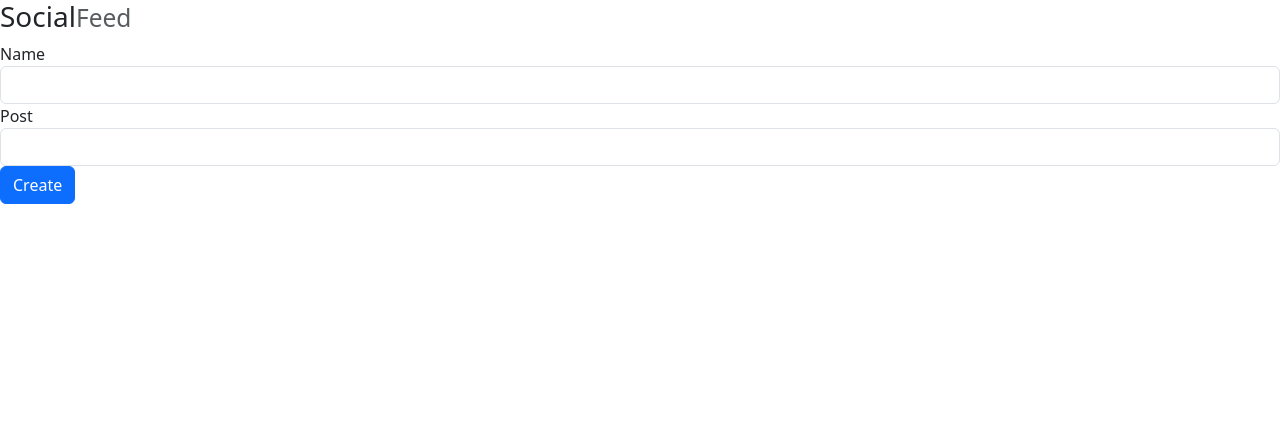
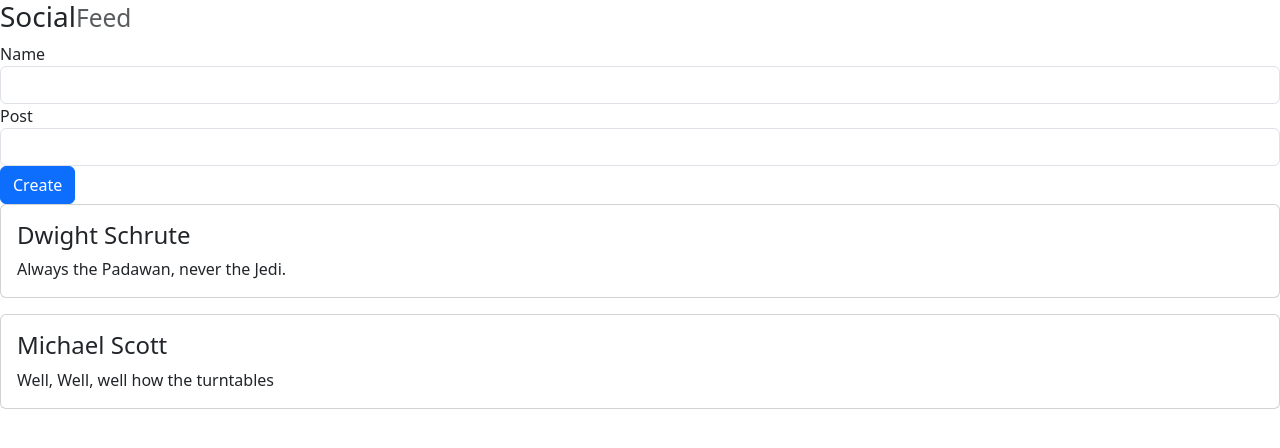
Before and after one commit to StevenBurkard/social-feed-project, a React (Create React App) app: page / in a window 1280 px wide. Shown: the top 448 px of the page. Built offline with nearby package versions, Linux system fonts and the light colour scheme.

Commit message:
feat: User is able to create a new post and see it displayed along with the other posts currently displayed

```diff
--- a/src/App.js
+++ b/src/App.js
@@ -1,16 +1,26 @@
 import React, { useState } from 'react';
 import NavBar from './Components/NavBar/NavBar';
 import CreatePostForm from './Components/CreatePostForm/CreatePostForm';
+import PostList from './Components/PostList/PostList';
 
 
 function App() {
 
-  const [posts, setPosts] = useState([{name: "John Doe", message: "It's raining outside.."}])
+  const [posts, setPosts] = useState([
+    {name: "Dwight Schrute", message: "Always the Padawan, never the Jedi."},
+    {name: "Michael Scott", message: "Well, Well, well how the turntables"}
+  ]);
+
+  const AddNewPost = (newPost) => {
+    setPosts([...posts, { id: posts.length + 1, ...newPost}]);
+  }
+
 
   return (
     <div>
       <NavBar />
-      <CreatePostForm />
+      <CreatePostForm addPost={AddNewPost} />
+      <PostList posts={posts} />
 
     </div>
   );
--- a/src/Components/CreatePostForm/CreatePostForm.jsx
+++ b/src/Components/CreatePostForm/CreatePostForm.jsx
@@ -8,23 +8,23 @@ const CreatePostForm = ({ addPost }) => {
     const sendSubmit = (e) => {
         e.preventDefault();
 
-        addPost({name, message});
+        addPost({name: name, message: message});
 
         setName('');
         setMessage('');
     }
 
     return (
-        <form>
+        <form onSubmit={sendSubmit}>
             <div className='form-group'>
-                <label for="fullName">Name</label>
-                <input type="text" className="form-control" id="fullName"></input>
+                <label htmlFor="fullName">Name</label>
+                <input type="text" className="form-control" id="fullName" onChange={(event) => setName(event.target.value)} value={name}></input>
             </div>
             <div className="form-group">
-                <label for="message">Post</label>
-                <input type="text" class="form-control" id="message"></input>
+                <label htmlFor="message">Post</label>
+                <input type="text" className="form-control" id="message" onChange={(event) => setMessage(event.target.value)} value={message}></input>
             </div>
-            <button type="submit" class="btn btn-primary">Create</button>
+            <button type="submit" className="btn btn-primary">Create</button>
        </form>
      );
 }
--- a/src/Components/Post/Post.jsx
+++ b/src/Components/Post/Post.jsx
@@ -3,7 +3,12 @@ import 'bootstrap/dist/css/bootstrap.min.css';
 
 const Post = ({ post }) => {
     return (
-       ""
+       <div className='card mb-3'>
+          <div className='card-body'>
+            <h4 className='card-title'>{post.name}</h4>
+            <p className='card-text'>{post.message}</p>
+          </div>
+       </div>
      );
 }
 
--- a/src/Components/PostList/PostList.jsx
+++ b/src/Components/PostList/PostList.jsx
@@ -0,0 +1,14 @@
+import React from 'react';
+import Post from '../Post/Post';
+
+const PostList = ({ posts }) => {
+    return (
+        <div>
+            {posts.map((post) => (
+                <Post key={post.id} post={post} />
+            ))}
+        </div>
+     );
+}
+
+export default PostList;
```
